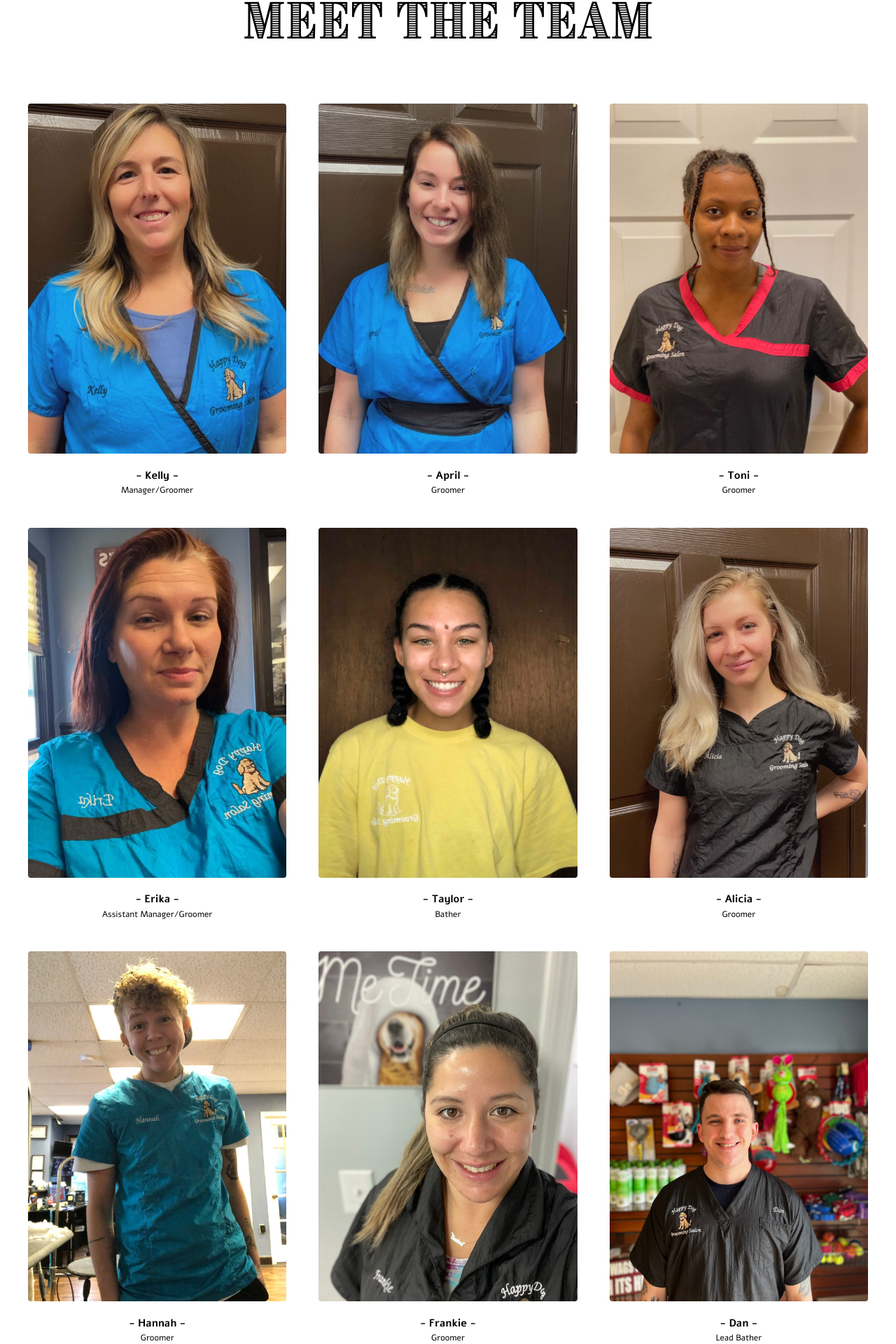
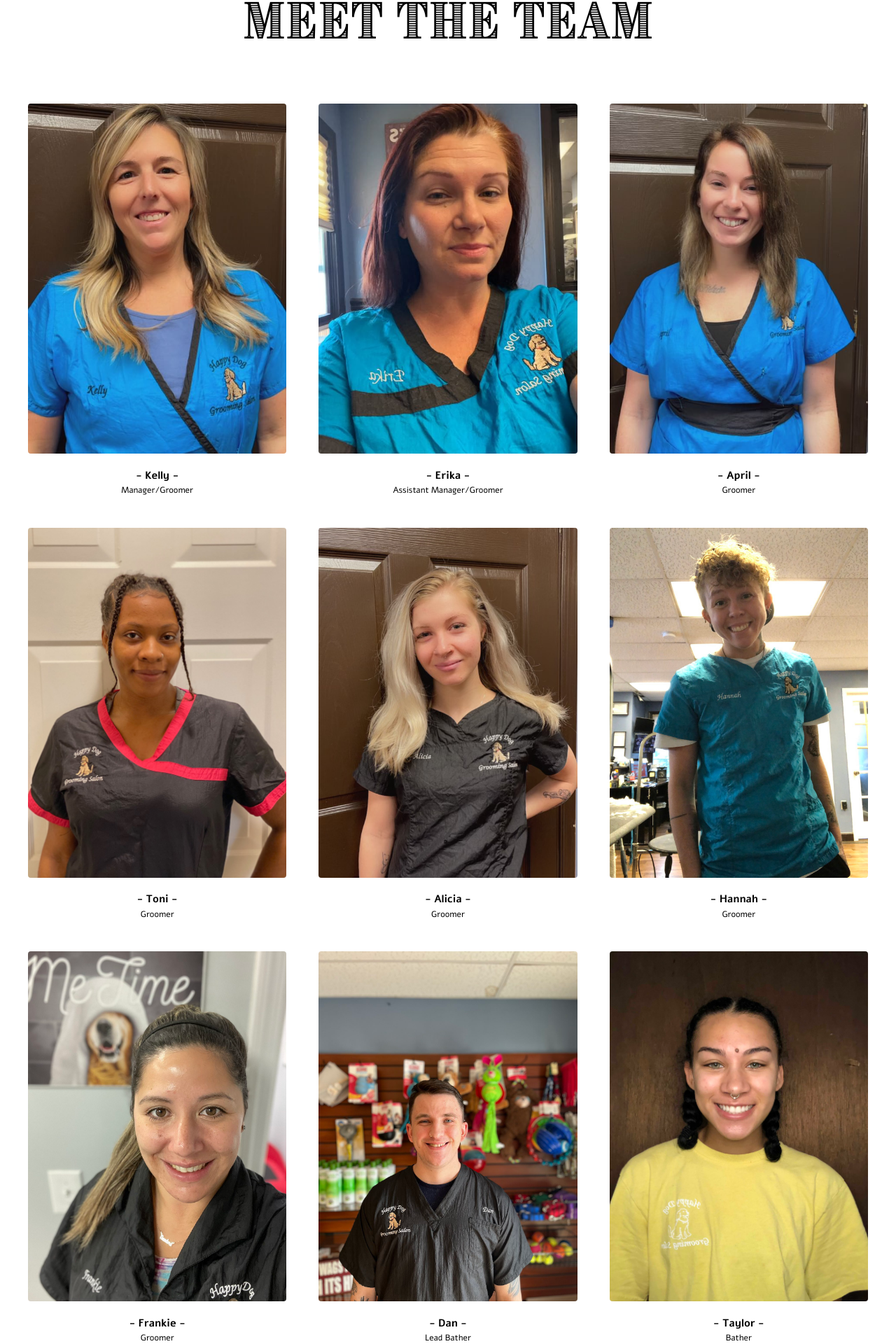
Before and after one commit to hdgrooming/website, a Next.js app: page / in a window 1280 px wide. Shown: the part 2591-4511 px from the top of the page at 70% size. Built offline with nearby package versions, Linux system fonts and the light colour scheme.

Commit message:
sort by title

```diff
--- a/components/Team/index.tsx
+++ b/components/Team/index.tsx
@@ -15,27 +15,24 @@ const TEAM_MEMBERS: TeamMember[] = [
     title: "Manager/Groomer",
     imageSrc: "/images/team/kelly.jpg",
   },
-  { name: "April", title: "Groomer", imageSrc: "/images/team/april.jpg" },
-  { name: "Toni", title: "Groomer", imageSrc: "/images/team/toni.jpg" },
   {
     name: "Erika",
     title: "Assistant Manager/Groomer",
     imageSrc: "/images/team/erika.jpg",
   },
-  { name: "Taylor", title: "Bather", imageSrc: "/images/team/taylor.jpeg" },
+  { name: "April", title: "Groomer", imageSrc: "/images/team/april.jpg" },
+  { name: "Toni", title: "Groomer", imageSrc: "/images/team/toni.jpg" },
+
   { name: "Alicia", title: "Groomer", imageSrc: "/images/team/alicia.jpg" },
   { name: "Hannah", title: "Groomer", imageSrc: "/images/team/hannah.jpeg" },
   { name: "Frankie", title: "Groomer", imageSrc: "/images/team/frankie.jpeg" },
   { name: "Dan", title: "Lead Bather", imageSrc: "/images/team/dan.jpeg" },
+  { name: "Taylor", title: "Bather", imageSrc: "/images/team/taylor.jpeg" },
+
   {
     name: "Shalon",
     title: "Receptionist",
     imageSrc: "/images/team/shalon.jpg",
-  },
-  {
-    name: "Faith",
-    title: "Groomer",
-    imageSrc: "/images/team/faith.png",
   },
   {
     name: "Allie",
@@ -43,19 +40,25 @@ const TEAM_MEMBERS: TeamMember[] = [
     imageSrc: "/images/team/allie.jpeg",
   },
   {
+    name: "Faith",
+    title: "Groomer",
+    imageSrc: "/images/team/faith.png",
+  },
+
+  {
     name: "Devan",
     title: "Groomer",
     imageSrc: "/images/team/devan.png",
   },
   {
+    name: "Holly",
+    title: "Groomer",
+    imageSrc: "/images/team/holly.png",
+  },
+  {
     name: "Emma",
     title: "Receptionist",
     imageSrc: "/images/team/emma.jpg",
-  },
-  {
-    name: "Holly",
-    title: "Groomer",
-    imageSrc: "/images/team/holly.png",
   },
 ];
 
```
